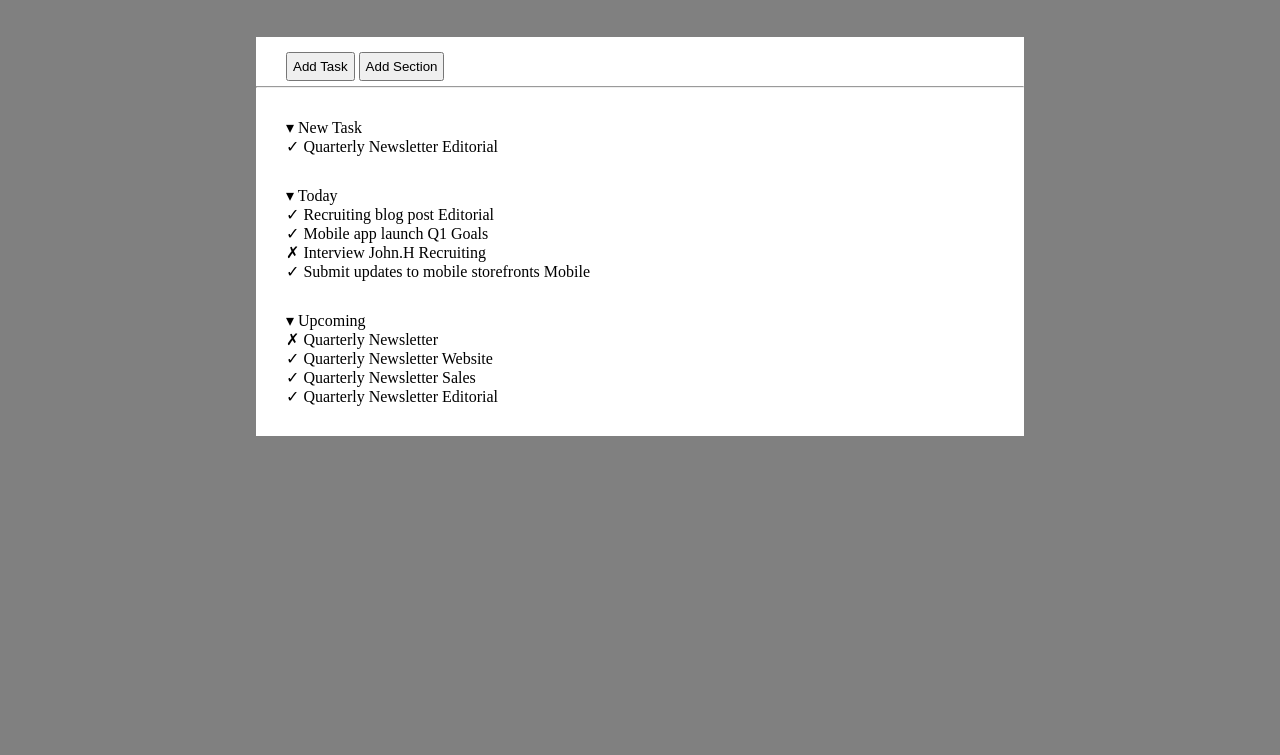
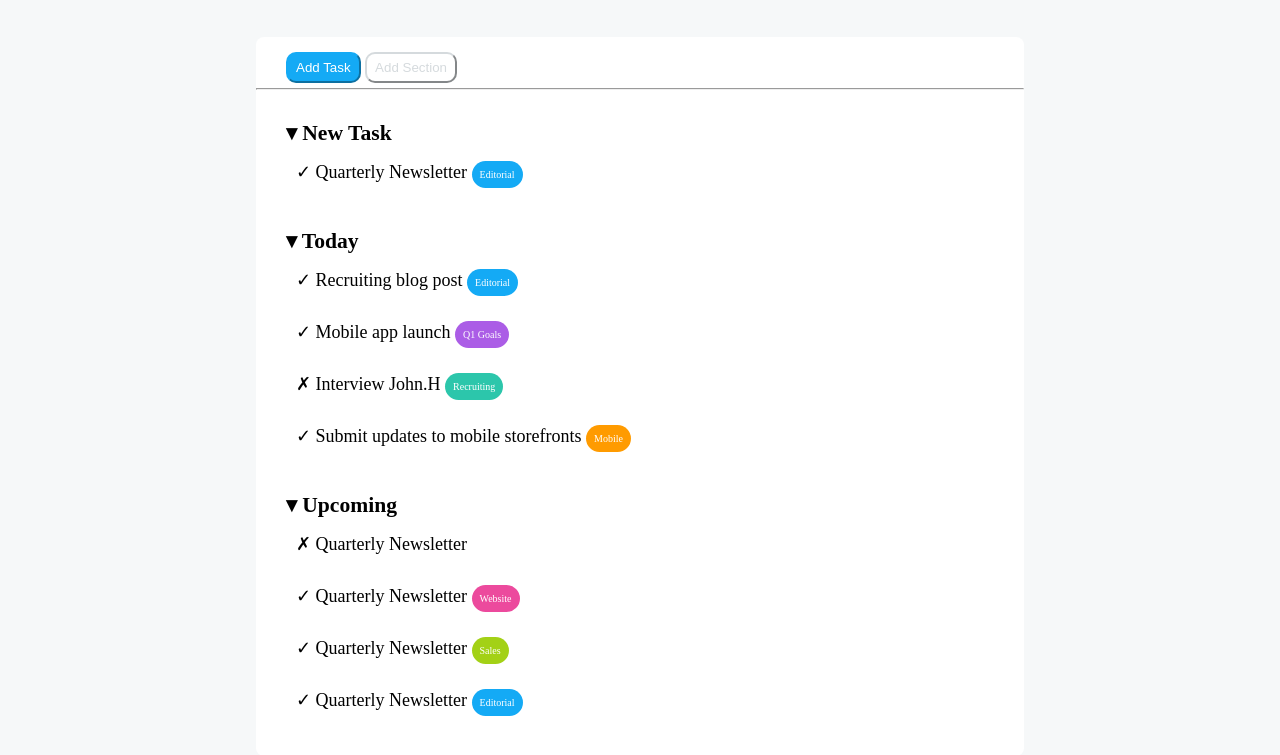
Before and after one commit to matcir/html-css-toboolist, a plain HTML site: page index.html in a window 1280 px wide. Shown: the part 103-858 px from the top of the page. Before the commit the page ends 800 px from the top, so only its background shows below. Drawn offline with Linux system fonts and the light colour scheme.

Commit message:
added last details

```diff
--- a/css/style.css
+++ b/css/style.css
@@ -18,11 +18,50 @@ h1{
 }
 
 .grey{
-    background-color: grey;
+    background-color:#f6f8f9;
 }
 
 .white{
     background-color: white;
+}
+
+.blue{
+    background-color: #14aaf5;
+    color: white;
+}
+
+.button{
+    border-radius: 10px;
+    padding: 6px 8px;
+}
+
+.border1{
+    border-color: #14aaf5;
+}
+
+.border2{
+    border-color:#d5dadd;
+    color:#d5dadd;
+}
+
+.purple{
+    background-color: #ab5de6;
+}
+
+.green{
+    background-color: #2cc6ab;
+}
+
+.orange{
+    background-color: #ff9b00;
+}
+
+.pink{
+    background-color: #ec4a9d;
+}
+
+.lightgreen{
+    background-color: #a3d116;
 }
 
 button{
@@ -39,7 +78,8 @@ hr{
     background-color: white;
     margin: 0 auto;
     width: 60%;
-    margin-top: 40px;
+    margin: 40px auto;
+    border-radius: 8px;
 }
 
 ul{
@@ -59,3 +99,23 @@ ul{
 .space_bot{
     padding-bottom: 30px;
 }
+
+.bold{
+    font-weight: bolder;
+    font-size: larger;
+}
+
+.textbox{
+    color: white;
+    padding: 8px;
+    border-radius: 30px;
+    font-size: 10px;
+}
+
+.text{
+    font-size: large;
+}
+
+li{
+    padding: 15px 10px;
+}
--- a/index.html
+++ b/index.html
@@ -4,6 +4,9 @@
     <meta charset="UTF-8">
     <meta name="viewport" content="width=device-width, initial-scale=1.0">
     <title>Toboolist</title>
+    <link rel="preconnect" href="https://fonts.googleapis.com">
+    <link rel="preconnect" href="https://fonts.gstatic.com" crossorigin>
+    <link href="https://fonts.googleapis.com/css2?family=Roboto:ital,wght@0,100..900;1,100..900&display=swap" rel="stylesheet">
     <link rel="stylesheet" href="./css/style.css">
 </head>
 <body class="grey">
@@ -13,52 +16,52 @@
     </header>
 
     <main class=>
-        <div class="white center">
-            <button class="space">Add Task</button>
-            <button>Add Section</button>
+        <div class="white center text">
+            <button class="space blue button border1">Add Task</button>
+            <button class="button white border2 grey ">Add Section</button>
             <hr>
             <section class="mid">
-                <span>&blacktriangledown; New Task</span>
+                <span class="bold">&blacktriangledown; New Task</span>
                 <ul>
                     <li>
-                    <span>&check; Quarterly Newsletter</span> <span>Editorial</span>
+                    <span>&check; Quarterly Newsletter</span> <span class="textbox blue" >Editorial</span>
                     </li>
                 </ul>
             </section>
 
             <section class="mid">
-                <span>&blacktriangledown; Today</span>
+                <span class="bold">&blacktriangledown; Today</span>
                 <ul>
                     <li>
-                        <span>&check; Recruiting blog post</span> <span>Editorial</span>
+                        <span>&check; Recruiting blog post</span> <span class="textbox blue">Editorial</span>
                     </li>
                     <li>
-                        <span>&check; Mobile app launch</span> <span>Q1 Goals</span>
+                        <span>&check; Mobile app launch</span> <span class="textbox purple">Q1 Goals</span>
                     </li>
                     <li>
-                        <span>&cross; Interview John.H</span> <span>Recruiting</span>
+                        <span>&cross; Interview John.H</span> <span class="textbox green">Recruiting</span>
                     </li>
                     <li>
-                        <span>&check; Submit updates to mobile storefronts</span> <span>Mobile</span>
+                        <span>&check; Submit updates to mobile storefronts</span> <span class="textbox orange">Mobile</span>
                     </li>
 
                 </ul>
             </section>
 
             <section class="mid space_bot">
-                <span>&blacktriangledown; Upcoming</span>
+                <span class="bold">&blacktriangledown; Upcoming</span>
                 <ul>
                     <li>
                         <span>&cross; Quarterly Newsletter</span>
                     </li>
                     <li>
-                        <span>&check; Quarterly Newsletter</span> <span>Website </span>
+                        <span>&check; Quarterly Newsletter</span> <span class="textbox pink">Website </span>
                     </li>
                     <li>
-                        <span>&check; Quarterly Newsletter</span> <span>Sales</span>
+                        <span>&check; Quarterly Newsletter</span> <span class="textbox lightgreen">Sales</span>
                     </li>
                     <li>
-                            <span>&check; Quarterly Newsletter</span> <span>Editorial</span>
+                            <span>&check; Quarterly Newsletter</span> <span class="textbox blue">Editorial</span>
                     </li>
                 </ul>
             </section>
```
